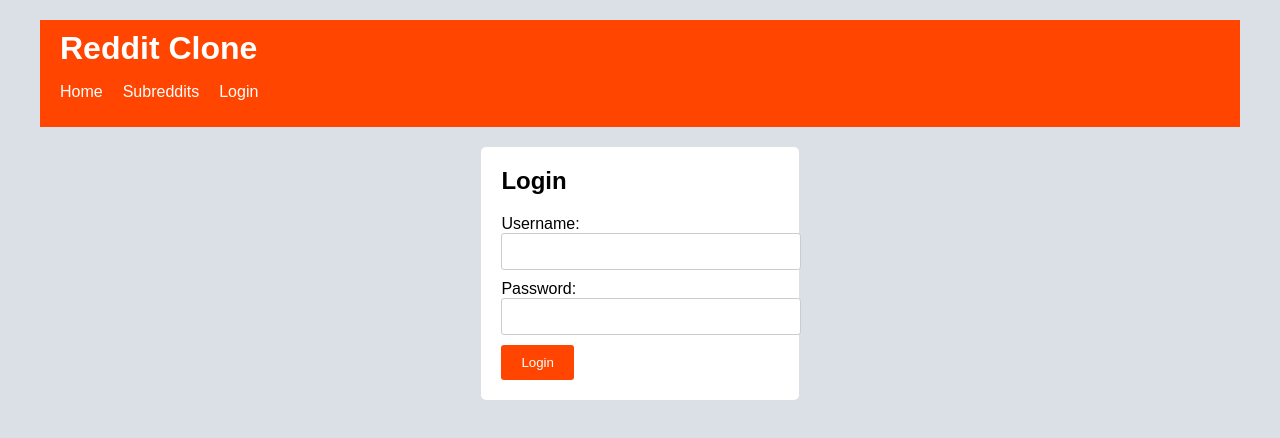
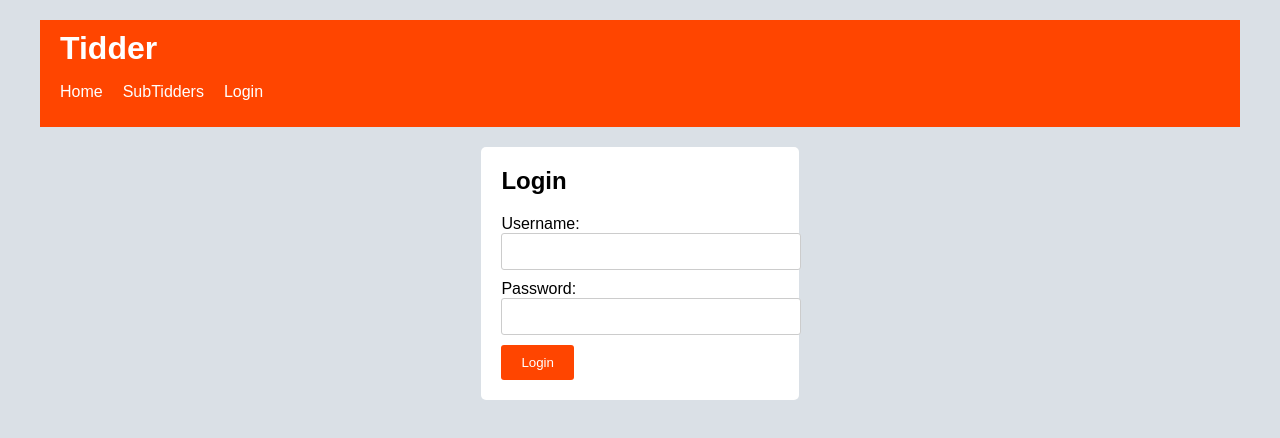
Before and after one commit to igordon215/reddit-clone, a React (Create React App) app in the folder frontend/: page /login in a window 1280 px wide. Shown: the top 438 px of the page. Built offline with nearby package versions, Linux system fonts and the light colour scheme.

Commit message:
Update subreddit-related terminology to use "SubTidder" instead of "Subreddit"

```diff
--- a/frontend/src/components/CreateSubreddit.js
+++ b/frontend/src/components/CreateSubreddit.js
@@ -21,12 +21,12 @@ const CreateSubreddit = ({ onSubredditCreated }) => {
 
   return (
     <div className="create-subreddit">
-      <h3>Create a New Subreddit</h3>
+      <h3>Create a New SubTidder</h3>
       {error && <p className="error">{error}</p>}
       <form onSubmit={handleSubmit}>
-        <input type="text" value={name} onChange={e => setName(e.target.value)} placeholder="Subreddit Name" required />
+        <input type="text" value={name} onChange={e => setName(e.target.value)} placeholder="SubTidder Name" required />
         <textarea value={description} onChange={e => setDescription(e.target.value)} placeholder="Description" required />
-        <button type="submit">Create Subreddit</button>
+        <button type="submit">Create SubTidder</button>
       </form>
     </div>
   );
--- a/frontend/src/components/Header.js
+++ b/frontend/src/components/Header.js
@@ -4,14 +4,14 @@ import { Link } from 'react-router-dom';
 const Header = ({ isAuthenticated, onLogout }) => {
   return (
     <header>
-      <h1>Reddit Clone</h1>
+      <h1>Tidder</h1>
       <nav>
         <ul>
           <li>
             <Link to="/">Home</Link>
           </li>
           <li>
-            <Link to="/subreddits">Subreddits</Link>
+            <Link to="/subreddits">SubTidders</Link>
           </li>
           {isAuthenticated ? (
             <li>
--- a/frontend/src/pages/Home.js
+++ b/frontend/src/pages/Home.js
@@ -53,7 +53,7 @@ const Home = () => {
       <div className="sidebar">
         <CreateSubreddit onSubredditCreated={handleSubredditCreated} />
         <div className="subreddits">
-          <h2>Subreddits</h2>
+          <h2>SubTidders</h2>
           <ul>
             {subreddits.map(subreddit => (
               <li key={subreddit.id}>
```
